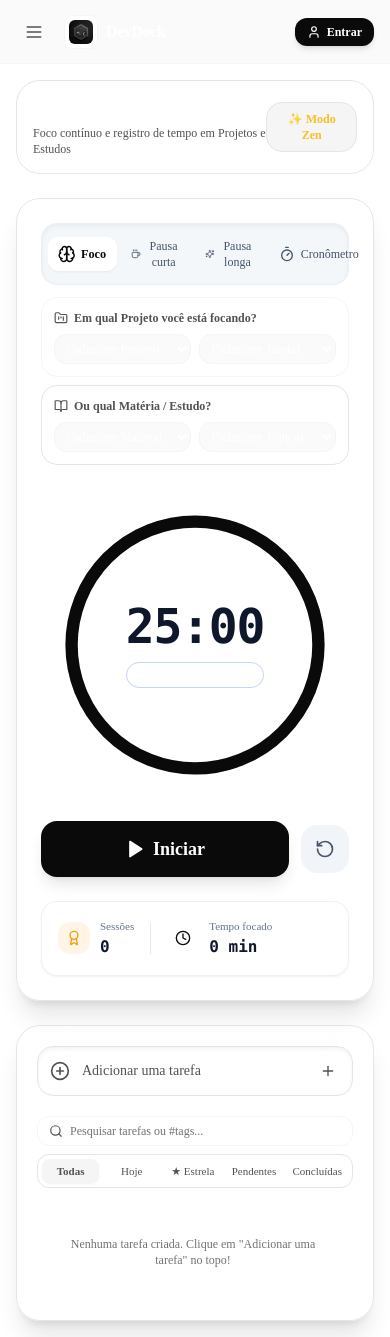
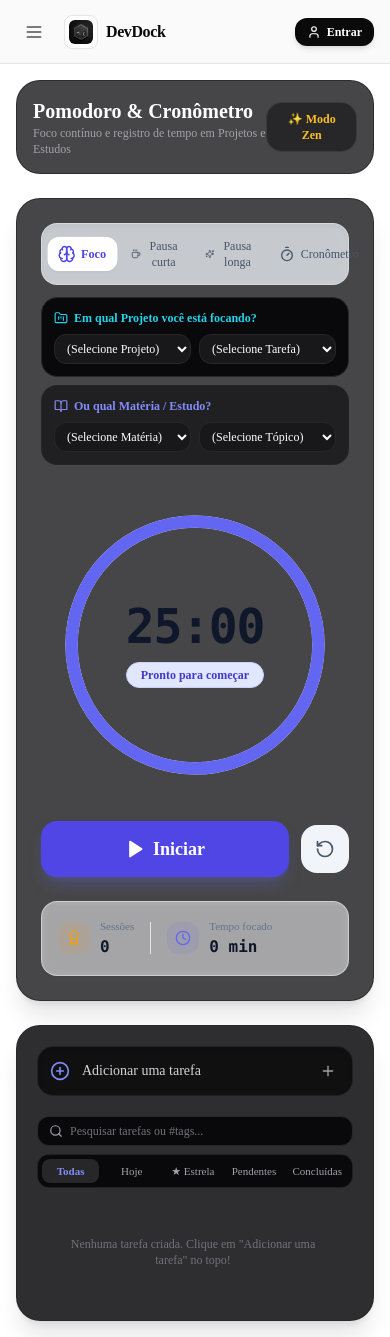
Before and after one commit to JoaoNToK/DevDock, a Next.js app: page /pomodoro in a window 390 px wide. Built offline with nearby package versions, Linux system fonts and the light colour scheme.

Commit message:
fix: resolve text and background contrast issues in buttons and cards across Dark and Light modes

```diff
--- a/src/app/globals.css
+++ b/src/app/globals.css
@@ -3,36 +3,54 @@
 @tailwind utilities;
 
 :root, .dark {
-  --background: #0A0A0A;
-  --surface: #111111;
-  --card: #171717;
-  --card-elevated: #1F1F1F;
-  --border: #2A2A2A;
+  /* DARK MODE TOKENS */
+  --bg-background: #0A0A0A;
+  --bg-surface: #111111;
+  --bg-card: #171717;
+  --bg-card-elevated: #1F1F1F;
+  --border-color: #2A2A2A;
   --text-primary: #FFFFFF;
   --text-secondary: #A3A3A3;
   --text-tertiary: #737373;
+
+  /* BUTTON TOKENS - DARK MODE */
+  --btn-primary-bg: #FFFFFF;
+  --btn-primary-text: #0A0A0A;
+  --btn-secondary-bg: #1F1F1F;
+  --btn-secondary-text: #FFFFFF;
+  --btn-secondary-border: #2A2A2A;
+
   color-scheme: dark;
 }
 
 .light {
-  --background: #FFFFFF;
-  --surface: #FAFAFA;
-  --card: #F5F5F5;
-  --card-elevated: #FFFFFF;
-  --border: #E5E5E5;
+  /* LIGHT MODE TOKENS */
+  --bg-background: #FFFFFF;
+  --bg-surface: #FAFAFA;
+  --bg-card: #F5F5F5;
+  --bg-card-elevated: #FFFFFF;
+  --border-color: #E5E5E5;
   --text-primary: #0A0A0A;
   --text-secondary: #525252;
   --text-tertiary: #737373;
+
+  /* BUTTON TOKENS - LIGHT MODE */
+  --btn-primary-bg: #0A0A0A;
+  --btn-primary-text: #FFFFFF;
+  --btn-secondary-bg: #F5F5F5;
+  --btn-secondary-text: #0A0A0A;
+  --btn-secondary-border: #E5E5E5;
+
   color-scheme: light;
 }
 
 @layer base {
   * {
-    border-color: var(--border);
+    border-color: var(--border-color);
   }
 
   body {
-    background-color: var(--background);
+    background-color: var(--bg-background);
     color: var(--text-primary);
     min-height: 100vh;
     font-family: var(--font-cabin), Cabin, system-ui, sans-serif;
@@ -47,16 +65,83 @@
   }
 
   ::-webkit-scrollbar-track {
-    background: var(--background);
+    background: var(--bg-background);
   }
 
   ::-webkit-scrollbar-thumb {
-    background: var(--border);
+    background: var(--border-color);
     border-radius: 4px;
   }
 
   ::-webkit-scrollbar-thumb:hover {
     background: var(--text-tertiary);
+  }
+}
+
+@layer components {
+  /* Helper theme utility classes */
+  .theme-bg {
+    background-color: var(--bg-background);
+    color: var(--text-primary);
+  }
+
+  .theme-surface {
+    background-color: var(--bg-surface);
+    border-color: var(--border-color);
+  }
+
+  .theme-card {
+    background-color: var(--bg-card);
+    border-color: var(--border-color);
+    color: var(--text-primary);
+  }
+
+  .theme-card-elevated {
+    background-color: var(--bg-card-elevated);
+    border-color: var(--border-color);
+    color: var(--text-primary);
+  }
+
+  .btn-primary {
+    background-color: var(--btn-primary-bg);
+    color: var(--btn-primary-text);
+    font-weight: 700;
+    transition: all 150ms ease;
+  }
+  .btn-primary:hover {
+    opacity: 0.9;
+  }
+
+  .btn-secondary {
+    background-color: var(--btn-secondary-bg);
+    color: var(--btn-secondary-text);
+    border: 1px solid var(--btn-secondary-border);
+    font-weight: 700;
+    transition: all 150ms ease;
+  }
+  .btn-secondary:hover {
+    background-color: var(--bg-card-elevated);
+  }
+
+  .theme-input {
+    background-color: var(--bg-card);
+    border-color: var(--border-color);
+    color: var(--text-primary);
+  }
+  .theme-input::placeholder {
+    color: var(--text-tertiary);
+  }
+
+  .text-theme-primary {
+    color: var(--text-primary);
+  }
+
+  .text-theme-secondary {
+    color: var(--text-secondary);
+  }
+
+  .text-theme-tertiary {
+    color: var(--text-tertiary);
   }
 }
 
--- a/src/components/layout/MainLayout.tsx
+++ b/src/components/layout/MainLayout.tsx
@@ -29,7 +29,7 @@ function MainLayoutContent({ children, hideSidebar = false }: MainLayoutProps) {
 
   if (hideSidebar) {
     return (
-      <div className="min-h-screen bg-black text-white w-full">
+      <div className="min-h-screen bg-[var(--bg-background)] text-[var(--text-primary)] w-full">
         {children}
         <AuthModal />
         <UserProfileModal />
@@ -38,7 +38,7 @@ function MainLayoutContent({ children, hideSidebar = false }: MainLayoutProps) {
   }
 
   return (
-    <div className="min-h-screen bg-black text-white flex flex-col lg:flex-row">
+    <div className="min-h-screen bg-[var(--bg-background)] text-[var(--text-primary)] flex flex-col lg:flex-row">
       {/* Sidebar Component */}
       <Sidebar
         isOpenMobile={isMobileMenuOpen}
@@ -48,26 +48,26 @@ function MainLayoutContent({ children, hideSidebar = false }: MainLayoutProps) {
       {/* Main Content Area */}
       <div className="flex-1 flex flex-col lg:pl-64 min-w-0">
         {/* Top Navbar / Header for Mobile & Desktop */}
-        <header className="w-full h-16 bg-zinc-900 border-b border-zinc-800 px-4 sm:px-6 flex items-center justify-between sticky top-0 z-30 transition-colors">
+        <header className="w-full h-16 bg-[var(--bg-surface)] border-b border-[var(--border-color)] px-4 sm:px-6 flex items-center justify-between sticky top-0 z-30 transition-colors">
           {/* Left: Mobile Menu Toggle & Brand */}
           <div className="flex items-center gap-3">
             <button
               onClick={() => setIsMobileMenuOpen(true)}
-              className="p-2 rounded-xl text-zinc-400 hover:text-white hover:bg-zinc-800 lg:hidden"
+              className="p-2 rounded-xl text-[var(--text-secondary)] hover:text-[var(--text-primary)] hover:bg-[var(--bg-card)] lg:hidden"
               aria-label="Abrir menu lateral"
             >
               <Menu className="w-5 h-5" />
             </button>
 
             <div className="flex items-center gap-2 lg:hidden">
-              <div className="p-1 rounded-lg bg-zinc-950 border border-zinc-800 flex items-center justify-center">
+              <div className="p-1 rounded-lg bg-[var(--bg-card-elevated)] border border-[var(--border-color)] flex items-center justify-center">
                 <img
                   src="/logo.png"
                   alt="DevDock Logo"
                   className="w-6 h-6 object-contain rounded-md"
                 />
               </div>
-              <span className="font-extrabold text-base tracking-tight text-white">
+              <span className="font-extrabold text-base tracking-tight text-[var(--text-primary)]">
                 DevDock
               </span>
             </div>
@@ -78,7 +78,7 @@ function MainLayoutContent({ children, hideSidebar = false }: MainLayoutProps) {
             {canInstall && (
               <button
                 onClick={promptInstall}
-                className="hidden sm:flex items-center gap-1.5 py-1.5 px-3 rounded-xl bg-zinc-800 hover:bg-zinc-700 border border-zinc-700 text-zinc-200 font-semibold text-xs transition-all"
+                className="btn-secondary hidden sm:flex items-center gap-1.5 py-1.5 px-3 rounded-xl text-xs transition-all"
               >
                 <Download className="w-3.5 h-3.5" />
                 <span>Instalar App</span>
@@ -89,30 +89,30 @@ function MainLayoutContent({ children, hideSidebar = false }: MainLayoutProps) {
               <button
                 onClick={openProfileModal}
                 title={`Conectado como ${user.name}`}
-                className="flex items-center gap-2 py-1 px-2.5 rounded-xl bg-zinc-900 hover:bg-zinc-800 border border-zinc-800 text-zinc-200 text-xs font-semibold transition-all"
+                className="flex items-center gap-2 py-1 px-2.5 rounded-xl bg-[var(--bg-card)] hover:bg-[var(--bg-card-elevated)] border border-[var(--border-color)] text-[var(--text-primary)] text-xs font-semibold transition-all"
               >
                 <div className="relative">
                   {user.avatarUrl ? (
                     <img
                       src={user.avatarUrl}
                       alt={user.name}
-                      className="w-6 h-6 rounded-full object-cover border border-zinc-700"
+                      className="w-6 h-6 rounded-full object-cover border border-[var(--border-color)]"
                     />
                   ) : (
-                    <div className="w-6 h-6 rounded-full bg-zinc-700 flex items-center justify-center text-[10px] font-bold text-white">
+                    <div className="w-6 h-6 rounded-full bg-[var(--bg-card-elevated)] flex items-center justify-center text-[10px] font-bold text-[var(--text-primary)]">
                       {getInitials(user.name)}
                     </div>
                   )}
-                  <span className="absolute -bottom-0.5 -right-0.5 w-2 h-2 rounded-full bg-zinc-400 border border-zinc-900" />
+                  <span className="absolute -bottom-0.5 -right-0.5 w-2 h-2 rounded-full bg-[var(--text-primary)] border border-[var(--bg-surface)]" />
                 </div>
-                <span className="hidden sm:inline font-bold text-white max-w-[120px] truncate">
+                <span className="hidden sm:inline font-bold text-[var(--text-primary)] max-w-[120px] truncate">
                   {user.name.split(' ')[0]}
                 </span>
               </button>
             ) : (
               <button
                 onClick={openAuthModal}
-                className="flex items-center gap-1.5 py-1.5 px-3 rounded-xl bg-zinc-100 hover:bg-white text-zinc-950 font-bold text-xs shadow-md transition-all"
+                className="btn-primary flex items-center gap-1.5 py-1.5 px-3 rounded-xl text-xs shadow-md transition-all"
               >
                 <User className="w-3.5 h-3.5" />
                 <span>Entrar</span>
--- a/tailwind.config.ts
+++ b/tailwind.config.ts
@@ -10,82 +10,23 @@ const config: Config = {
   theme: {
     extend: {
       colors: {
-        // Theme variables mapping
-        devdock: {
-          bg: 'var(--background)',
-          surface: 'var(--surface)',
-          card: 'var(--card)',
-          elevated: 'var(--card-elevated)',
-          border: 'var(--border)',
+        // Dedicated Theme variables mapping
+        theme: {
+          bg: 'var(--bg-background)',
+          surface: 'var(--bg-surface)',
+          card: 'var(--bg-card)',
+          elevated: 'var(--bg-card-elevated)',
+          border: 'var(--border-color)',
           primary: 'var(--text-primary)',
           secondary: 'var(--text-secondary)',
           tertiary: 'var(--text-tertiary)',
-        },
-        // Override standard colors to adapt dynamically to the theme
-        black: 'var(--background)',
-        zinc: {
-          950: 'var(--background)',
-          900: 'var(--surface)',
-          800: 'var(--card)',
-          700: 'var(--card-elevated)',
-          600: 'var(--text-tertiary)',
-          500: 'var(--text-tertiary)',
-          400: 'var(--text-secondary)',
-          300: 'var(--text-secondary)',
-          200: 'var(--text-primary)',
-          100: 'var(--text-primary)',
-        },
-        // Override color accents to monochrome design
-        indigo: {
-          50: 'var(--card-elevated)',
-          100: 'var(--card-elevated)',
-          400: 'var(--text-secondary)',
-          500: 'var(--text-primary)',
-          600: 'var(--text-primary)',
-          700: 'var(--card-elevated)',
-          800: 'var(--card)',
-          900: 'var(--surface)',
-          950: 'var(--surface)',
-        },
-        cyan: {
-          400: 'var(--text-secondary)',
-          500: 'var(--text-primary)',
-          600: 'var(--text-primary)',
-          700: 'var(--card-elevated)',
-          950: 'var(--surface)',
-        },
-        purple: {
-          400: 'var(--text-secondary)',
-          500: 'var(--text-primary)',
-          600: 'var(--card-elevated)',
-          950: 'var(--surface)',
-        },
-        emerald: {
-          400: 'var(--text-secondary)',
-          500: 'var(--text-primary)',
-          600: 'var(--text-primary)',
-          950: 'var(--surface)',
-        },
-        focus: {
-          50: 'var(--card-elevated)',
-          100: 'var(--card-elevated)',
-          500: 'var(--text-primary)',
-          600: 'var(--text-primary)',
-          700: 'var(--card-elevated)',
-        },
-        shortBreak: {
-          50: 'var(--card-elevated)',
-          100: 'var(--card-elevated)',
-          500: 'var(--text-secondary)',
-          600: 'var(--text-secondary)',
-          700: 'var(--card-elevated)',
-        },
-        longBreak: {
-          50: 'var(--card-elevated)',
-          100: 'var(--card-elevated)',
-          500: 'var(--text-tertiary)',
-          600: 'var(--text-tertiary)',
-          700: 'var(--background)',
+          btn: {
+            primaryBg: 'var(--btn-primary-bg)',
+            primaryText: 'var(--btn-primary-text)',
+            secondaryBg: 'var(--btn-secondary-bg)',
+            secondaryText: 'var(--btn-secondary-text)',
+            secondaryBorder: 'var(--btn-secondary-border)',
+          },
         },
       },
       fontFamily: {
```
Also changed, not shown: src/app/configuracoes/page.tsx (+53 -53 lines), src/components/layout/Sidebar.tsx (+55 -55 lines).
